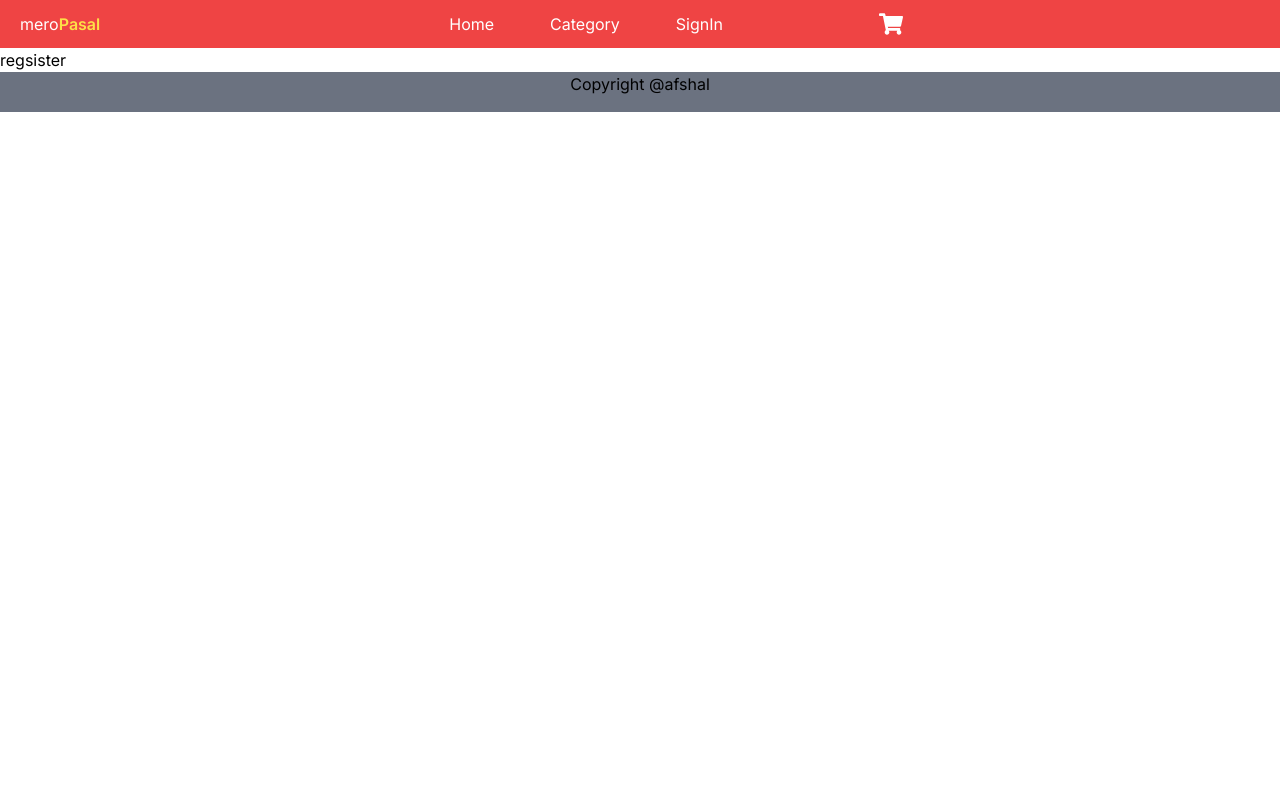
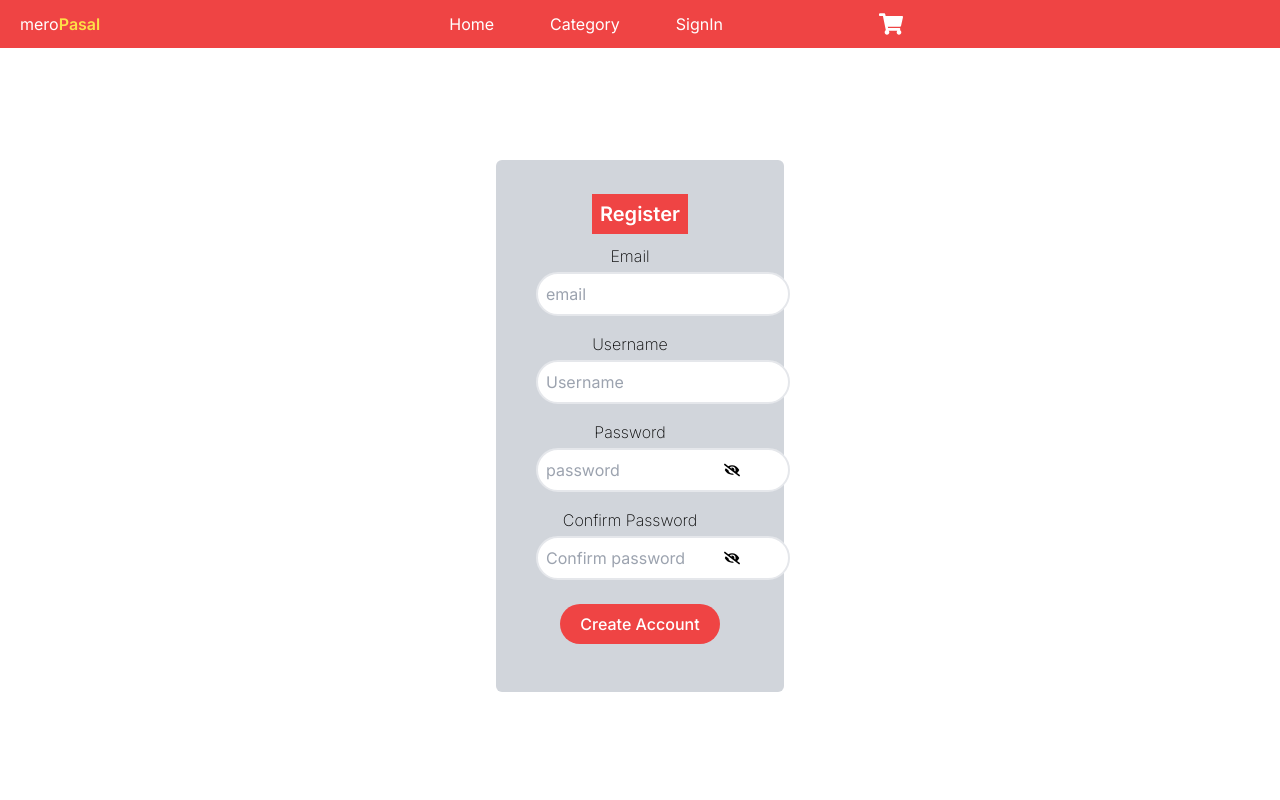
Before and after one commit to notafshal/meropasal, a Next.js app: page /register in a window 1280 px wide. Shown: the top 800 px of the page. Built offline with nearby package versions, Linux system fonts and the light colour scheme.

Commit message:
register page added

```diff
--- a/src/app/cart/page.tsx
+++ b/src/app/cart/page.tsx
@@ -2,6 +2,7 @@
 import { useCart } from "@/app/context/CartContext";
 
 import CartCard from "@/components/CartCard";
+import GoBack from "@/components/goBack";
 import { useEffect, useState } from "react";
 
 const Cart = () => {
@@ -25,6 +26,7 @@ const Cart = () => {
   return (
     <>
       <div className="h-lvh overflow-scroll ">
+        <GoBack />
         <div>
           <h1 className="text-center my-4">
             Your
--- a/src/app/category/[category]/page.tsx
+++ b/src/app/category/[category]/page.tsx
@@ -1,6 +1,7 @@
 "use client";
 
 import Card from "@/components/Card";
+import GoBack from "@/components/goBack";
 import axios from "axios";
 import Link from "next/link";
 import { useEffect, useState } from "react";
@@ -35,6 +36,7 @@ const CategoryPage = ({ params }: { params: { category: string } }) => {
   return (
     <>
       <div className="my-2 w-screen min-h-screen overflow-scroll">
+        <GoBack />
         <main className="flex-grow my-2 w-full">
           <h1 className="text-center font-light md:font-normal">
             Category page for{" "}
--- a/src/app/category/page.tsx
+++ b/src/app/category/page.tsx
@@ -1,6 +1,7 @@
 "use client";
 
 import CategoryCard from "@/components/CategoryCard";
+import GoBack from "@/components/goBack";
 import axios from "axios";
 import Link from "next/link";
 import { useEffect, useState } from "react";
@@ -20,6 +21,7 @@ const Category = () => {
     <>
       <div>
         <h1 className="text-center my-5 ">
+          <GoBack />
           All <span className="bg-red-500 text-white">Categories</span>{" "}
         </h1>
         <div className="w-full  min-h-screen grid grid-cols-2 md:grid-cols-4">
--- a/src/app/login/page.tsx
+++ b/src/app/login/page.tsx
@@ -1,10 +1,25 @@
+"use client";
+
+import GoBack from "@/components/goBack";
 import Link from "next/link";
+import { useState } from "react";
+import { FaEye, FaEyeSlash } from "react-icons/fa";
 
 const Login = () => {
+  const [inputType, setInputType] = useState<string>("password");
+  const [isShowingPassword, setIsShowingPassword] = useState<boolean>(false);
+  const showPassword = () => {
+    const passwordTypes = ["password", "text"];
+    setIsShowingPassword(!isShowingPassword);
+    setInputType(isShowingPassword ? passwordTypes[0] : passwordTypes[1]);
+  };
   return (
     <div className="h-screen w-screen">
       <div className="flex flex-col gap-4 bg-gray-300 h-screen lg:w-72 lg:h-fit lg:rounded-md lg:mx-auto lg:my-28 lg:p-10 ">
-        <h1 className="text-center  font-semibold text-xl">Login</h1>
+        <GoBack />
+        <h1 className="text-center  font-semibold text-xl">
+          <span className="bg-red-500 text-white p-2">Login</span>
+        </h1>
         <div className="flex justify-center flex-col">
           <label className="flex mb-1 mr-5 justify-center font-extralight">
             Email
@@ -19,18 +34,27 @@ const Login = () => {
           <label className="flex  mb-1 mr-5 justify-center font-extralight">
             Password
           </label>
-
-          <input
-            placeholder="password "
-            className="mx-auto p-2 border-2 rounded-3xl"
-          />
+          <div className="relative flex items-center">
+            <input
+              type={inputType}
+              placeholder="password "
+              className="mx-auto p-2 border-2 rounded-3xl"
+            />
+            <span className="absolute right-24 md:right-72 lg:right-1 cursor-pointer">
+              {isShowingPassword ? (
+                <FaEye onClick={showPassword} className="my-2" />
+              ) : (
+                <FaEyeSlash onClick={showPassword} className="my-2" />
+              )}
+            </span>
+          </div>
         </div>
         <div className="text-center my-2">
           <button className="bg-red-500 p-2 px-5 text-white font-medium rounded-3xl ">
             Login
           </button>
         </div>
-        <div className="mx-auto flex justify-center flex-col">
+        <div className="mx-auto flex justify-center flex-col mt-7">
           <h2>Dont have an Account? Create One</h2>
           <Link href="/register" className="mx-auto">
             <button className="bg-red-500 mx-auto p-2 px-5 text-white font-medium rounded-3xl ">
--- a/src/app/product/[id]/page.tsx
+++ b/src/app/product/[id]/page.tsx
@@ -4,6 +4,8 @@ import Image from "next/image";
 import Link from "next/link";
 import { useEffect, useState } from "react";
 import { useCart } from "@/app/context/CartContext";
+
+import GoBack from "@/components/goBack";
 
 interface ProductDetails {
   id: number;
@@ -46,6 +48,7 @@ const ProductPage = ({ params }: { params: { id: number } }) => {
   return (
     <>
       <div className="mt-10 mx-4 h-screen ">
+        <GoBack />
         <Image
           src={productDetails?.image}
           className="mx-auto h-36 w-36 md:h-52 md:w-52 lg:h-72 lg:w-72"
--- a/src/app/register/page.tsx
+++ b/src/app/register/page.tsx
@@ -1,4 +1,101 @@
+"use client";
+
+import GoBack from "@/components/goBack";
+import { useState } from "react";
+import { FaEye, FaEyeSlash } from "react-icons/fa";
+
 const Register = () => {
-  return <> regsister</>;
+  const [isShowingPassword, setIsShowingPassword] = useState<boolean>(false);
+  const [inputType, setInputType] = useState<string>("password");
+  const [isShowingConfirmPassword, setIsShowingConfirmPassword] =
+    useState<boolean>(false);
+  const [inputConfirmType, setInputConfirmType] = useState<string>("password");
+  const showPassword = () => {
+    const passwordTypes = ["text", "password"];
+    setIsShowingPassword(!isShowingPassword);
+    setInputType(isShowingPassword ? passwordTypes[1] : passwordTypes[0]);
+  };
+  const showConfirmPassword = () => {
+    const passwordTypes = ["text", "password"];
+    setIsShowingConfirmPassword(!isShowingConfirmPassword);
+    setInputConfirmType(
+      isShowingConfirmPassword ? passwordTypes[1] : passwordTypes[0]
+    );
+  };
+  return (
+    <>
+      {" "}
+      <div className="h-screen w-screen">
+        <div className="flex flex-col gap-4 bg-gray-300 h-screen lg:w-72 lg:h-fit lg:rounded-md lg:mx-auto lg:my-28 lg:p-10 ">
+          <GoBack />
+          <h1 className="text-center  font-semibold text-xl rounded-md">
+            <span className=" bg-red-500 text-white p-2"> Register</span>
+          </h1>
+          <div className="flex justify-center flex-col">
+            <label className="flex mb-1 mr-5 justify-center font-extralight">
+              Email
+            </label>
+            <input
+              placeholder="email"
+              className="p-2 mx-auto border-2 rounded-3xl "
+            />
+          </div>
+          <div className="flex justify-center flex-col">
+            <label className="flex mb-1 mr-5 justify-center font-extralight">
+              Username
+            </label>
+            <input
+              placeholder="Username"
+              className="p-2 mx-auto border-2 rounded-3xl "
+            />
+          </div>
+          <div className="flex justify-center flex-col">
+            <label className="flex  mb-1 mr-5 justify-center font-extralight">
+              Password
+            </label>
+            <div className="relative flex items-center">
+              <input
+                type={inputType}
+                placeholder="password "
+                className="mx-auto p-2 border-2 rounded-3xl"
+              />
+              <span className="absolute right-24 md:right-72 lg:right-1 cursor-pointer">
+                {isShowingPassword ? (
+                  <FaEye onClick={showPassword} className="my-2" />
+                ) : (
+                  <FaEyeSlash onClick={showPassword} className="my-2" />
+                )}
+              </span>
+            </div>
+          </div>
+          <div className="flex justify-center flex-col">
+            <label className="flex  mb-1 mr-5 justify-center font-extralight">
+              Confirm Password
+            </label>
+            <div className="relative flex items-center">
+              <input
+                type={inputConfirmType}
+                placeholder="Confirm password "
+                className="mx-auto p-2 border-2 rounded-3xl"
+              />{" "}
+              <span className="absolute right-24 md:right-72 lg:right-1 cursor-pointer">
+                {isShowingConfirmPassword ? (
+                  <FaEye onClick={showConfirmPassword} className="my-2" />
+                ) : (
+                  <FaEyeSlash onClick={showConfirmPassword} className="my-2" />
+                )}
+              </span>
+            </div>
+          </div>
+
+          <div className="text-center my-2">
+            <button className="bg-red-500 p-2 px-5 text-white font-medium rounded-3xl ">
+              Create Account
+            </button>
+          </div>
+        </div>
+      </div>
+    </>
+  );
 };
 export default Register;
--- /dev/null
+++ b/src/components/GoBack.tsx
@@ -0,0 +1,16 @@
+import { IoIosArrowRoundBack } from "react-icons/io";
+
+const GoBack = () => {
+  const previousPage = () => {
+    window.history.back();
+  };
+  return (
+    <>
+      <IoIosArrowRoundBack
+        className="text-white bg-red-500 rounded-full w-5 h-5 mx-2 my-2 cursor-pointer lg:hidden "
+        onClick={previousPage}
+      />
+    </>
+  );
+};
+export default GoBack;
--- a/src/components/Navbar.tsx
+++ b/src/components/Navbar.tsx
@@ -31,10 +31,11 @@ const Navbar = () => {
                   Category
                 </li>
               </Link>
-
-              <li className="hover:bg-white hover:text-red-500 px-2 rounded-sm">
-                SignIn
-              </li>
+              <Link href="/login">
+                <li className="hover:bg-white hover:text-red-500 px-2 rounded-sm">
+                  SignIn
+                </li>
+              </Link>
             </ul>
           </div>
           <Link href="/cart">
```
